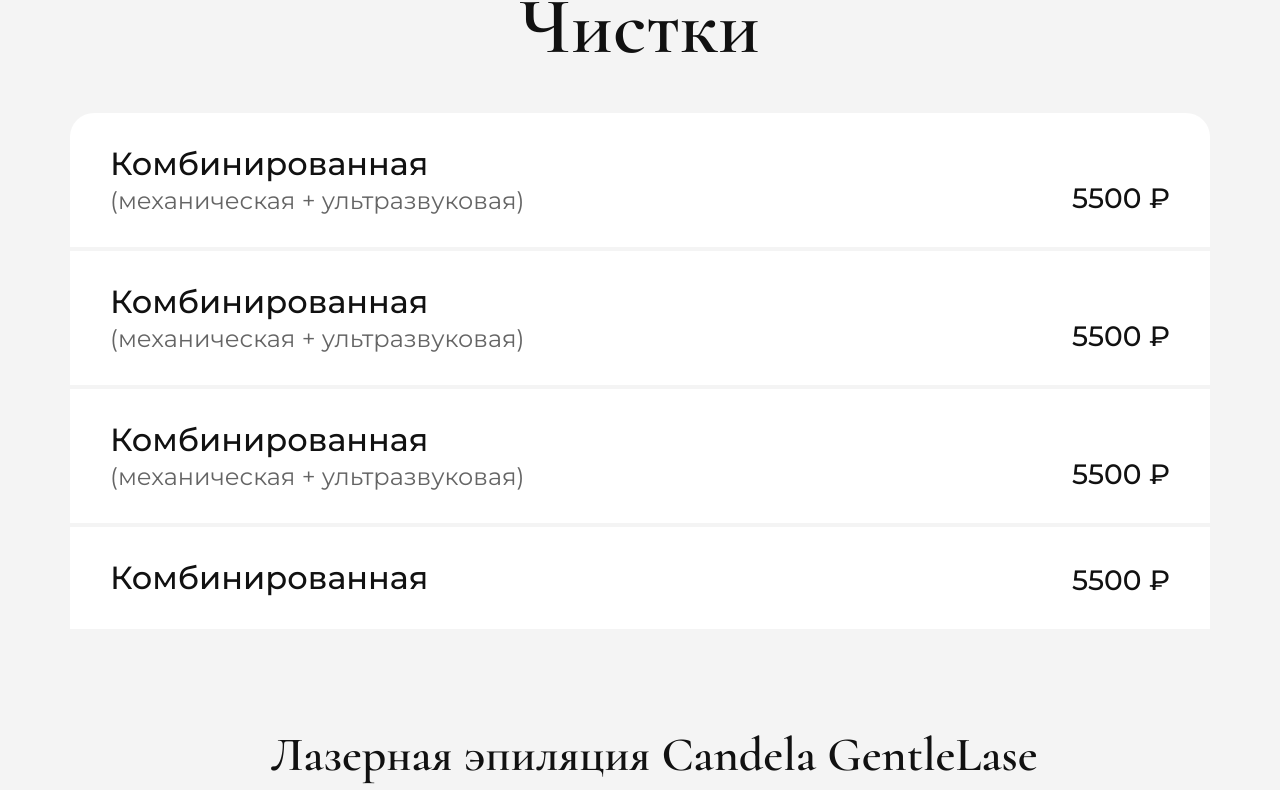
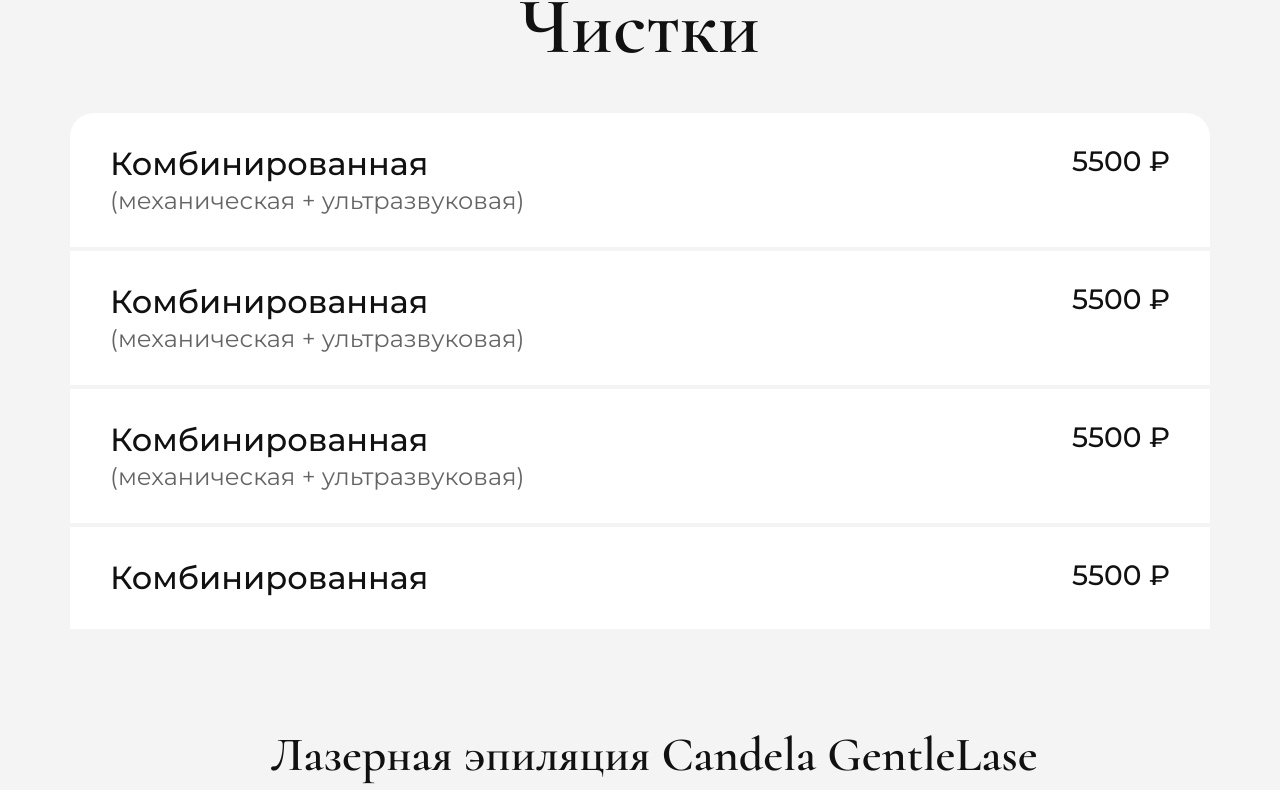
Before and after one commit to Vadim4ick/prive-7, a React (Vite) app: page /service/1 in a window 1280 px wide. Shown: the part 1309-2099 px from the top of the page. Built offline with nearby package versions, Linux system fonts and the light colour scheme.

Commit message:
fix bags

```diff
--- a/src/components/DirectionItem.tsx
+++ b/src/components/DirectionItem.tsx
@@ -33,7 +33,7 @@ const DirectionItem = ({ item }: { item: DirectionType }) => {
           )}
         </div>
 
-        <div className="flex flex-col items-end justify-end">
+        <div className="flex flex-col items-end justify-start">
           <span className="text-[28px] font-medium leading-[33px]">
             {item.price} ₽
           </span>
```
